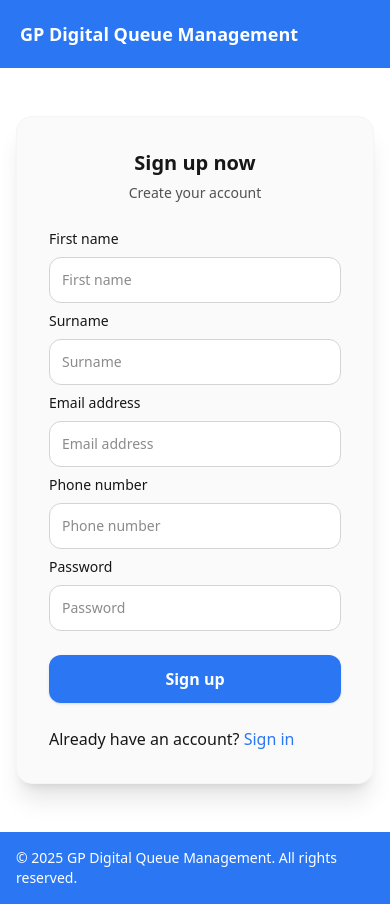
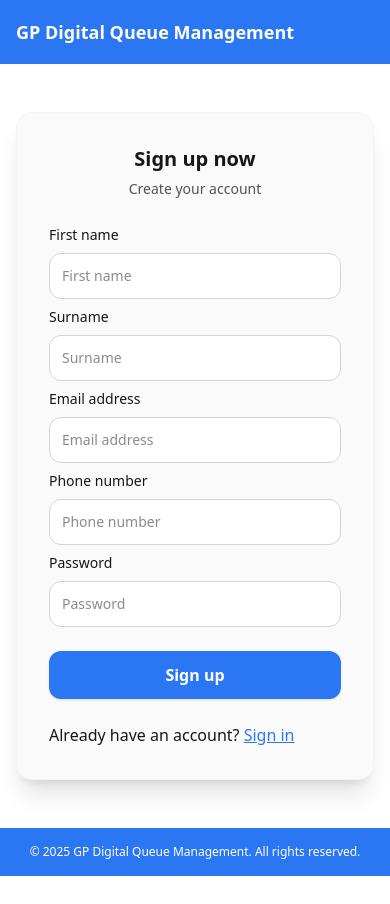
Before and after one commit to hasnaindar8/digital-queue-management-fe, a Next.js app: page /signup in a window 390 px wide. After the commit the page ends 876 px from the top, so only its background shows below. Built offline with nearby package versions, Linux system fonts and the light colour scheme.

Commit message:
fix header and footer responsiveness

```diff
--- a/app/components/footer.js
+++ b/app/components/footer.js
@@ -1,7 +1,9 @@
 export default function Footer() {
   return (
-    <footer className="w-full p-4 flex justify-center items-center text-sm md:text-base text-white bg-brand">
-      <p>© 2025 GP Digital Queue Management. All rights reserved.</p>
+    <footer className="w-full p-4 flex justify-center items-center text-brand-contrast bg-brand">
+      <p className="text-xs md:text-base">
+        © 2025 GP Digital Queue Management. All rights reserved.
+      </p>
     </footer>
   );
 }
--- a/app/components/header.js
+++ b/app/components/header.js
@@ -3,25 +3,30 @@ import { useUser } from "@/contexts/userContext";
 import { useRouter } from "next/navigation";
 
 export default function Header() {
-  const { logout, user } = useUser();
+  const { user, logout } = useUser();
   const router = useRouter();
 
   const handleClick = () => {
     logout();
-    router.push("/login");
+    router.replace("/login");
   };
 
   return (
-    <>
-      <header className="w-full relative flex md:justify-end justify-between items-center font-bold py-5 text-brand-contrast bg-brand">
-        <h1 className="md:absolute md:left-1/2 md:-translate-x-1/2  md:text-2xl text-lg ml-5 md:ml-0">GP Digital Queue Management</h1>
+    <header className="w-full bg-brand text-brand-contrast shadow-md">
+      <div className="max-w-6xl mx-auto flex items-center justify-between px-4 h-16">
+        <h1 className="text-lg md:text-2xl font-bold">
+          GP Digital Queue Management
+        </h1>
+
         {user && (
-          <button className="bg-background mr-4 w-20 hover:bg-brand-dark hover:cursor-pointer text-brand font-semibold p-2 rounded-xl transition-all shadow-sm focus:ring-2 focus:ring-brand-light" type="button" onClick={handleClick}>
-            {" "}
-            Log out{" "}
+          <button
+            onClick={handleClick}
+            className="bg-background text-brand font-semibold px-4 py-2 rounded-lg shadow-sm hover:bg-brand hover:text-brand-contrast hover:cursor-pointer transition-all text-sm md:text-base"
+          >
+            Logout
           </button>
         )}
-      </header>
-    </>
+      </div>
+    </header>
   );
 }
--- a/app/components/loginForm.js
+++ b/app/components/loginForm.js
@@ -84,7 +84,9 @@ export default function LoginForm() {
         <p>
           Don't have an account?{" "}
           <Link href="/signup">
-            <span className="text-brand">Sign up</span>
+            <span className="text-brand underline decoration-solid">
+              Sign up
+            </span>
           </Link>
         </p>
       </form>
--- a/app/components/queueUpdate.js
+++ b/app/components/queueUpdate.js
@@ -63,7 +63,7 @@ export default function QueueUpdate() {
   return (
     <section className="min-h-[calc(100vh-150px)] flex items-center justify-center px-4 py-12 bg-background text-foreground">
       <div className="w-full max-w-md bg-neutral-50 shadow-xl rounded-2xl p-8 space-y-6 border border-neutral-100">
-        <h2 className="text-2xl md:text-3xl font-semibold text-center mb-2">
+        <h2 className="text-2xl md:text-3xl font-semibold text-center mb-2 p-6">
           Live Queue Update
         </h2>
 
--- a/app/components/signupForm.js
+++ b/app/components/signupForm.js
@@ -128,7 +128,9 @@ export default function SignupForm() {
         <p>
           Already have an account?{" "}
           <Link href="/login">
-            <span className="text-brand">Sign in</span>
+            <span className="text-brand underline decoration-solid">
+              Sign in
+            </span>
           </Link>
         </p>
       </form>
```
